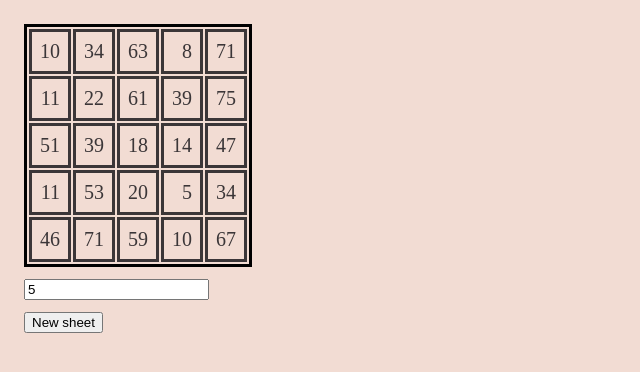
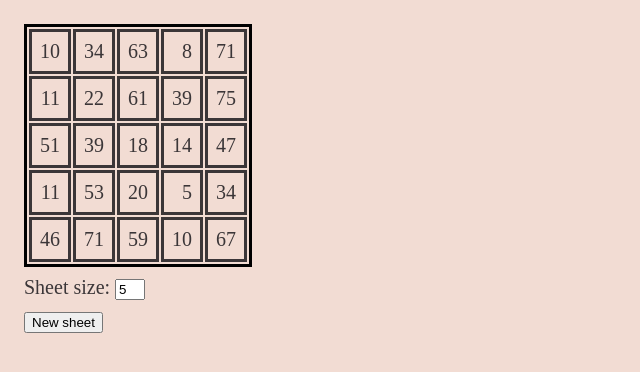
Before and after one commit to robbradyire/my-site, a React (Create React App) app: page /bingo in a window 1280 px wide. Shown: the top 372 px of the page, without its empty margins (0-640 px from the left). Built offline with nearby package versions, Linux system fonts and the light colour scheme; a web font is replaced by a local one.

Commit message:
Add text

```diff
--- a/src/components/bingo/Bingo.tsx
+++ b/src/components/bingo/Bingo.tsx
@@ -14,6 +14,7 @@ const Button = styled.button`
 
 const Input = styled(NumberInput)`
   margin-top: 12px;
+  max-width: 3ch;
 `;
 
 const Bingo: React.FC = () => {
@@ -57,6 +58,7 @@ const Bingo: React.FC = () => {
         currentValue={size}
         defaultValue={5}
         handleChangeValue={handleChangeSize}
+        text="Sheet size:"
       />
       <Button onClick={handleClickNewSheet}>New sheet</Button>
     </React.Fragment>
--- a/src/components/bingo/NumberInput.tsx
+++ b/src/components/bingo/NumberInput.tsx
@@ -5,15 +5,17 @@ const tryParseInt = (str: string) =>
   NUMBER_REGEX.test(str) ? Number(str) : NaN;
 
 interface NumberInputProps extends React.ComponentPropsWithoutRef<'input'> {
+  currentValue: number;
   defaultValue: number;
   handleChangeValue: (value: number) => void;
-  currentValue: number;
+  text: string;
 }
 
 const NumberInput: React.FC<NumberInputProps> = ({
+  currentValue,
   defaultValue,
   handleChangeValue,
-  currentValue,
+  text,
   ...rest
 }) => {
   const onChange = (event: React.ChangeEvent<HTMLInputElement>) => {
@@ -25,6 +27,7 @@ const NumberInput: React.FC<NumberInputProps> = ({
   };
   return (
     <div>
+      <span>{text}</span>{' '}
       <input onChange={onChange} value={currentValue.toString()} {...rest} />
     </div>
   );
```
